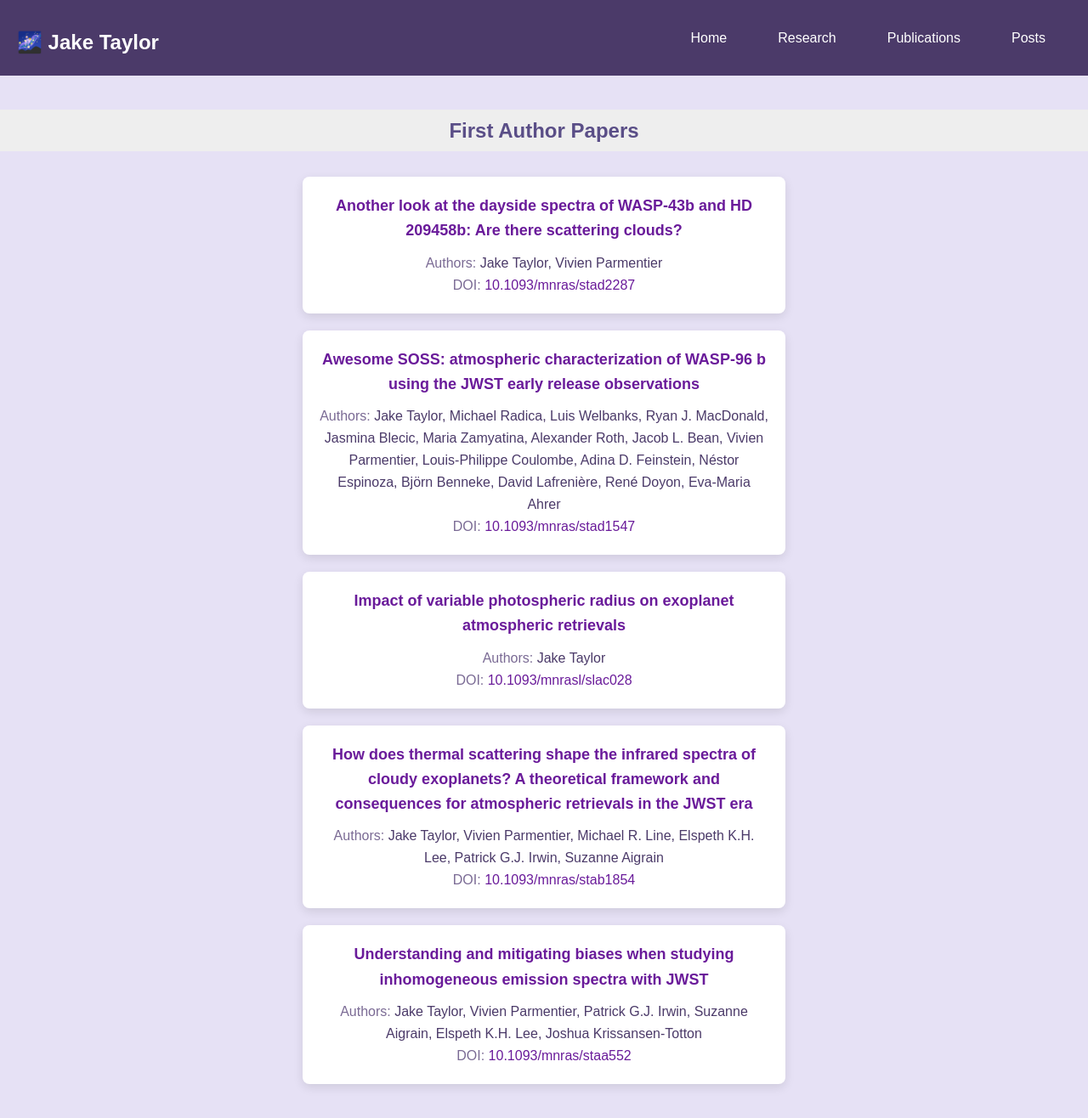
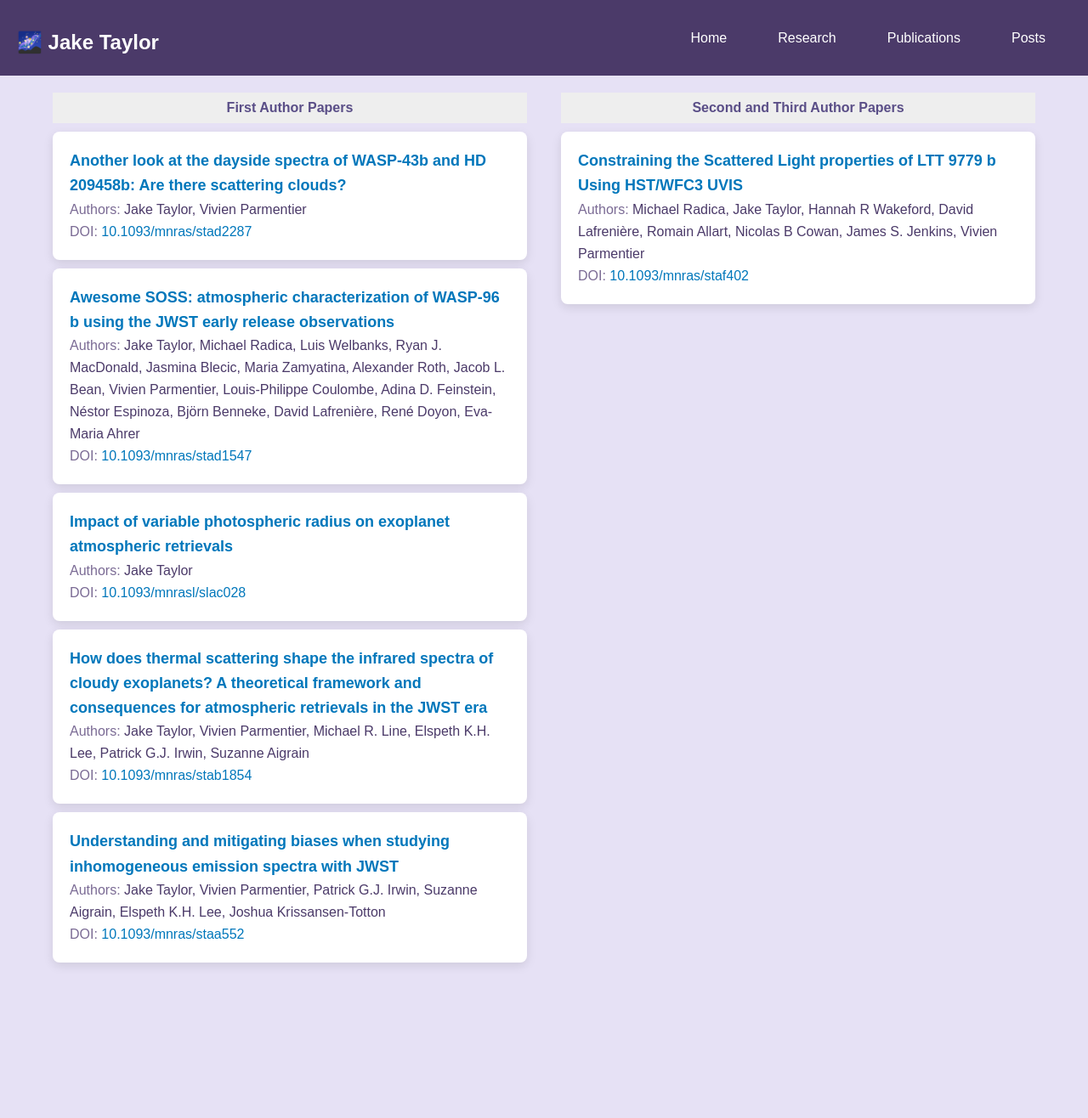
Before and after one commit to astrojaket/astrojaket.github.io, a Jekyll site: the page built from _pages/publications.html, in a window 1280 px wide. Shown: the whole page at 85% size. Built offline with Jekyll 4.4.1, drawn with Linux system fonts in a browser that asks for light colours; after the commit the page ends 1163 px from its top, so only the background shows below that.

Commit message:
publication style

```diff
--- a/_pages/publications.html
+++ b/_pages/publications.html
@@ -4,16 +4,16 @@
 permalink: /publications/
 ---
 
+<div class="publications-container">
   <!-- First Author Papers Section -->
+  <div class="publications-section">
     <h2>First Author Papers</h2>
-<div id="first-author-papers">
     <ul>
       <li class="publication-box">
         <a href="https://ui.adsabs.harvard.edu/abs/2023MNRAS.526.2133T/abstract" target="_blank" class="publication-link">
           Another look at the dayside spectra of WASP-43b and HD 209458b: Are there scattering clouds?
         </a><br>
         <strong>Authors:</strong> Jake Taylor, Vivien Parmentier<br>
-            <!--<strong>Keywords:</strong> radiative transfer, planets and satellites: atmospheres, methods: analytical, techniques: spectroscopic, Astrophysics - Earth and Planetary Astrophysics<br>-->
         <strong>DOI:</strong> <a href="https://doi.org/10.1093/mnras/stad2287" target="_blank">10.1093/mnras/stad2287</a>
       </li>
       <li class="publication-box">
@@ -45,10 +42,24 @@
           Understanding and mitigating biases when studying inhomogeneous emission spectra with JWST
         </a><br>
         <strong>Authors:</strong> Jake Taylor, Vivien Parmentier, Patrick G.J. Irwin, Suzanne Aigrain, Elspeth K.H. Lee, Joshua Krissansen-Totton<br>
-            <!--<strong>Keywords:</strong> radiative transfer, methods: analytical, techniques: spectroscopic, planets and satellites: atmospheres, Astrophysics - Earth and Planetary Astrophysics<br>-->
         <strong>DOI:</strong> <a href="https://doi.org/10.1093/mnras/staa552" target="_blank">10.1093/mnras/staa552</a>
       </li>
     </ul>
+  </div>
+
+  <!-- Second and Third Author Papers Section -->
+  <div class="publications-section">
+    <h2>Second and Third Author Papers</h2>
+    <ul>
+        <li class="publication-box">
+        <a href="https://ui.adsabs.harvard.edu/abs/2025MNRAS.tmp..375R" target="_blank" class="publication-link">
+            Constraining the Scattered Light properties of LTT 9779 b Using HST/WFC3 UVIS
+        </a><br>
+        <strong>Authors:</strong> Michael Radica, Jake Taylor, Hannah R Wakeford, David Lafrenière, Romain Allart, Nicolas B Cowan, James S. Jenkins, Vivien Parmentier<br>
+        <strong>DOI:</strong> <a href="https://doi.org/10.1093/mnras/staf402" target="_blank">10.1093/mnras/staf402</a>
+        </li>
+    </ul>
+  </div>
 </div>
 
 <!-- Styling -->
@@ -61,54 +72,29 @@
         background-color: #f9f9f9;
     }
 
-    h1 {
+    h2 {
+        color: #5a4e87;
         text-align: center;
-        color: #5a4e87;
-        margin-top: 30px;
     }
 
-    p {
-        text-align: center;
-        color: #555;
-        max-width: 800px;
-        margin: 20px auto;
-        font-size: 18px;
+    .publications-container {
+        display: flex;
+        justify-content: center;
+        gap: 40px;
+        padding: 20px;
     }
 
-    h2 {
-        text-align: center;
-        color: #5a4e87;
-        font-size: 24px;
-        margin-top: 40px;
-    }
-
-    #first-author-papers {
-        display: flex;
-        justify-content: center;
-        align-items: center;  /* Center the items vertically */
-        flex-wrap: wrap;  /* Allow wrapping on smaller screens */
-        margin-top: 20px;
-    }
-
-    #first-author-papers ul {
-        list-style-type: none;
-        padding: 0;
-        display: flex;
-        flex-direction: column;
-        align-items: center;  /* Center the list items horizontally */
+    .publications-section {
+        width: 45%;
     }
 
     .publication-box {
         background-color: #ffffff;
         border-radius: 8px;
         padding: 20px;
-        margin: 10px;
-        width: 80%;  /* Set a fixed width */
-        max-width: 600px;  /* Prevent boxes from growing too wide */
+        margin: 10px 0;
         box-shadow: 0 4px 12px rgba(0, 0, 0, 0.1);
         transition: transform 0.3s ease-in-out;
-        text-align: center;
-        margin-bottom: 20px;
     }
 
     .publication-box:hover {
@@ -120,8 +106,6 @@
         color: #5a4e87;
         text-decoration: none;
         font-weight: bold;
-        display: inline-block;
-        margin-bottom: 10px;
     }
 
     .publication-link:hover {
@@ -130,6 +114,5 @@
 
     strong {
         color: #7a6a94;
-        font-size: 16px;
     }
 </style>
```
Also changed, not shown: other parts of _pages/publications.html (+0 -3 lines), 1 other file. Lines whose indentation alone changed are shown as unchanged.
